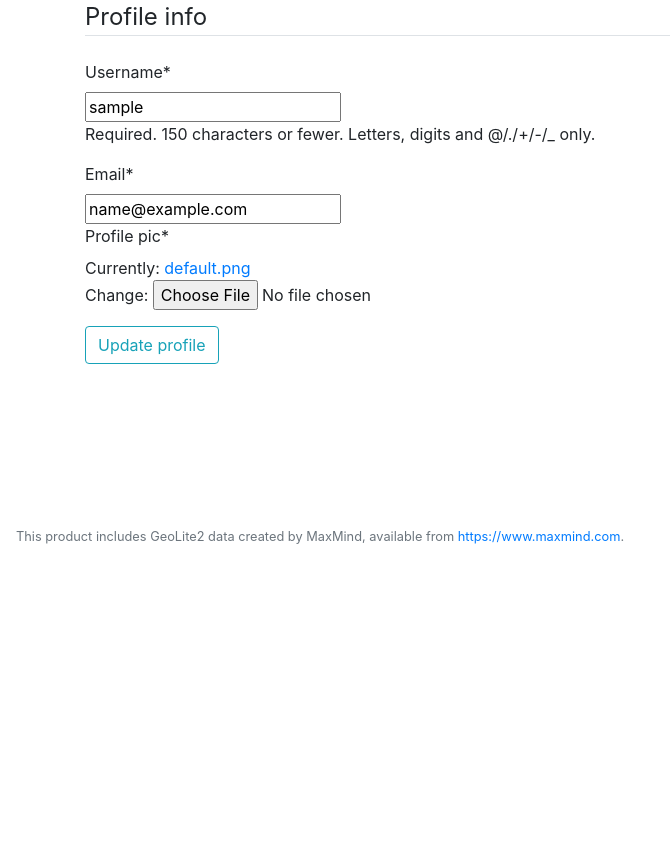
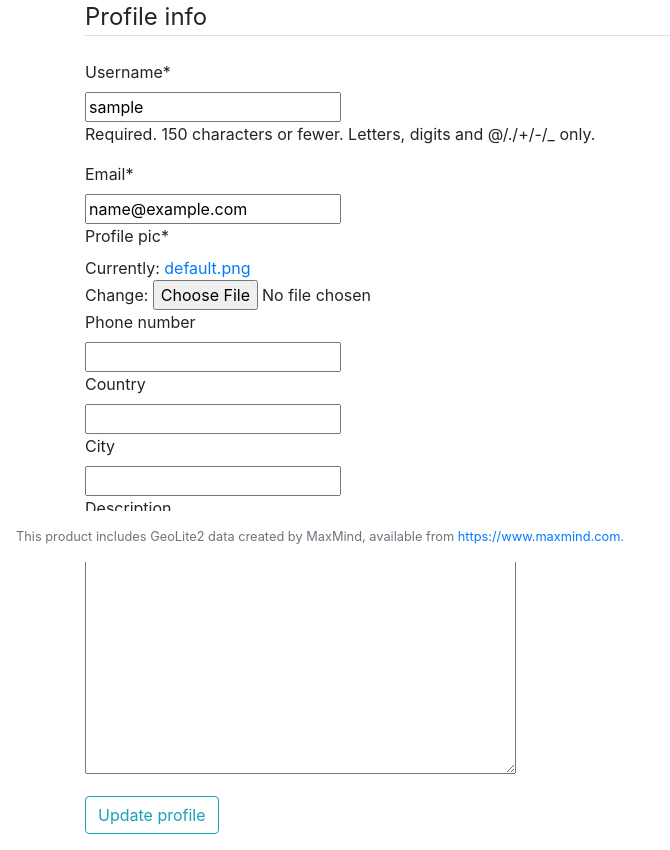
Before and after one commit to MatSaf123/pet-care-app, a Django app: page /edit/ in a window 1280 px wide. Shown: the part 238-1088 px from the top of the page, without its empty margins (0-670 px from the left). Before the commit the page ends 782 px from the top, so only its background shows below. Run offline with Django 3.2, Linux system fonts and the light colour scheme; the visitor is signed in with stand-in values (Sample User, id 1); some libraries are stand-ins or nearby versions.

Commit message:
Expand Profile model

```diff
--- a/pet_care_app/settings.py
+++ b/pet_care_app/settings.py
@@ -35,6 +35,7 @@
 
     'crispy_forms',
     'taggit',
+    'phonenumber_field',
 
     'django.contrib.admin',
     'django.contrib.auth',
--- a/users/forms.py
+++ b/users/forms.py
@@ -2,6 +2,8 @@
 from django.contrib.auth.models import User
 from django.contrib.auth.forms import UserCreationForm
 from users.models import Profile
+
+from phonenumber_field.formfields import PhoneNumberField
 
 
 class UserRegisterForm(UserCreationForm):
@@ -21,6 +23,7 @@
 
 
 class ProfileUpdateForm(forms.ModelForm):
+
     class Meta:
         model = Profile
-        fields = ['profile_pic']
+        fields = ['profile_pic', 'phone_number', 'country', 'city', 'description']
--- a/users/models.py
+++ b/users/models.py
@@ -6,12 +6,18 @@
 
 
 # Create your models here.
+from phonenumber_field.modelfields import PhoneNumberField
+
 
 class Profile(models.Model):
-    """User custom profile model"""
+    """Profile model"""
 
     user = models.OneToOneField(User, on_delete=models.CASCADE)
     profile_pic = models.ImageField(default='default.png', upload_to='profile_pictures')
+    phone_number = PhoneNumberField(default='', null=True, blank=True)
+    country = models.CharField(default='', max_length=64, null=True, blank=True)
+    city = models.CharField(default='', max_length=64, null=True, blank=True)
+    description = models.TextField(default='', max_length=255, null=True, blank=True)
 
     def __str__(self):
         return f'{self.user.username} Profile'
--- a/users/views.py
+++ b/users/views.py
@@ -3,7 +3,6 @@
 from django.shortcuts import render, redirect, get_object_or_404
 from django.contrib import messages
 from .forms import UserRegisterForm, UserUpdateForm, ProfileUpdateForm
-
 
 # Create your views here.
 
```
Also changed, not shown: templates/users/profile_detail.html (+16 -2 lines), users/migrations/0002_auto_20210522_1551.py (added).
